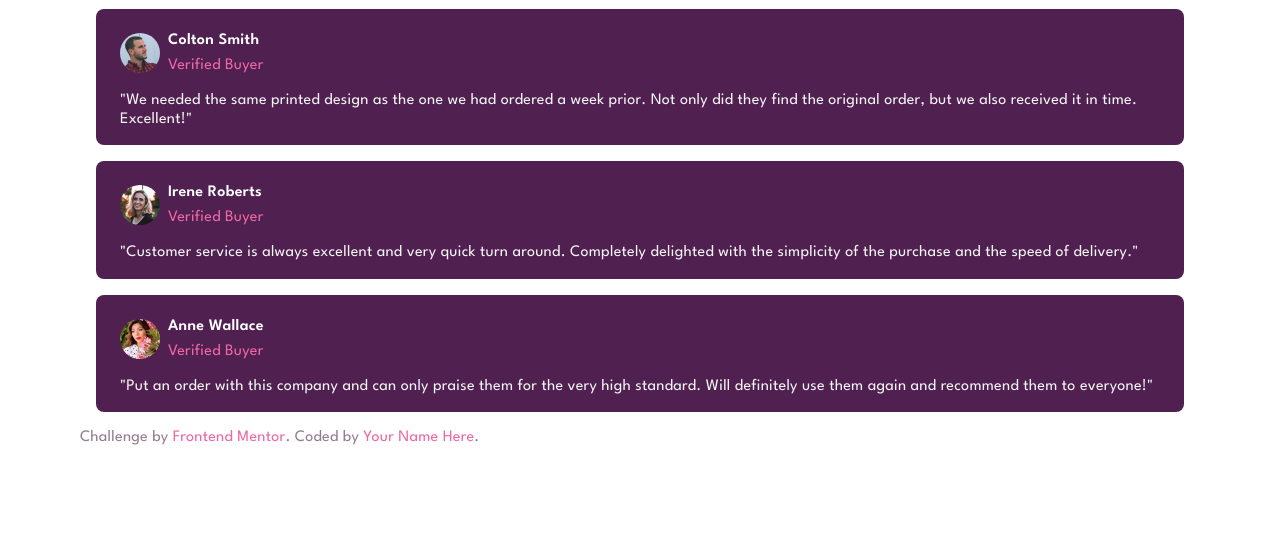
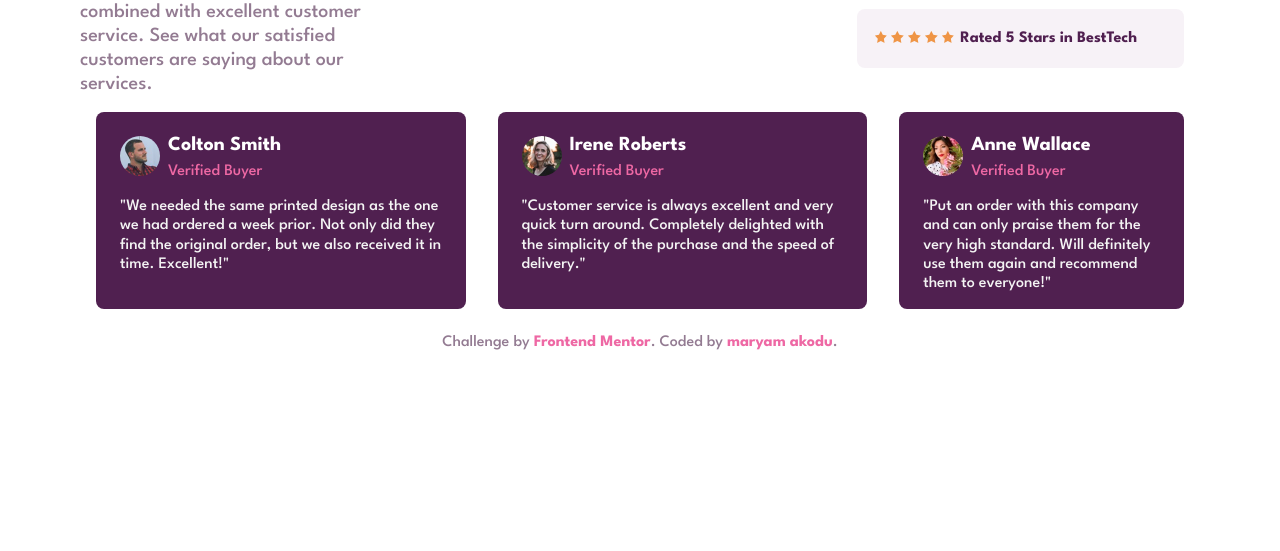
Before and after one commit to meedayyyyy/social-proof-section-master, a plain HTML site: page social-proof-section-master/index.html in a window 1280 px wide. Shown: the part 249-800 px from the top of the page. Drawn offline with Linux system fonts and the light colour scheme.

Commit message:
debugging

```diff
--- a/social-proof-section-master/index.html
+++ b/social-proof-section-master/index.html
@@ -10,7 +10,7 @@
       sizes="32x32"
       href="./images/favicon-32x32.png"
     />
-    <link href="https://fonts.googleapis.com/css2?family=Fraunces:opsz,wght@9..144,400;9..144,500;9..144,600&family=League+Spartan:wght@400;500;600&display=swap" rel="stylesheet">
+    <link href="https://fonts.googleapis.com/css2?family=Fraunces:opsz,wght@9..144,400;9..144,500;9..144,600&family=League+Spartan:wght@400;500;600;700&display=swap" rel="stylesheet">
 <link rel="stylesheet" href="styles.css">
     <title>Frontend Mentor | Social proof section</title>
 
@@ -57,7 +57,7 @@
         </div>
       </div>
     </section>
-<section>
+<section class="bottom">
   <article class="card">
     <header class="customer">
       <img src="images/image-colton.jpg" alt="">
@@ -113,7 +113,7 @@
       <p>Challenge by
       <a href="https://www.frontendmentor.io?ref=challenge" target="_blank"
         >Frontend Mentor</a
-      >. Coded by <a href="#">Your Name Here</a>.</p>
+      >. Coded by <a href="#">maryam akodu</a>.</p>
     </footer>
   </body>
 </html>
--- a/social-proof-section-master/styles.css
+++ b/social-proof-section-master/styles.css
@@ -14,7 +14,6 @@
 body{
     font-family: 'league spartan';
     margin: 40px 16px;
-    letter-spacing: 0.25px;
 }
 
 .main-heading{
@@ -41,6 +40,7 @@ p{
 .rating-card p{
     color: var(--primary-color);
     margin: 4px;
+    font-size: 14px;
 }
 
 .card{
@@ -88,19 +88,48 @@ p{
     margin: 2px;
 }
 
-a{
+.attribution a{
     text-decoration: none;
     color: var(--pink-color);
+    font-weight: bold;
+}
+
+.attribution{
+    text-align: center;
+    margin: 8px;
 }
 
 .review{
     color: #f4f4f4;
-    font-weight: 300;
+}
+
+@media (min-width: 275px){
+    .bottom{
+        display: flex;
+        flex-wrap: wrap;
+        justify-content: space-around;
+        width: 100%;
+    }
+
+    .card{
+        flex: 1 0 200px;
+    }
+
+    .card:nth-of-type(3){
+        flex-grow: 0.5;
+    }
+
+    .rating-card{
+        display: flex;
+        align-items: center;
+    }
 }
 
 @media (min-width: 750px){
     body{
-        margin: 0px 80px;
+        margin: 80px;
+        font-size: 20px;
+        font-weight: 500;
     }
     .top{
 flex-direction: row;        /* grid-template-columns: 2fr 3fr; */
@@ -111,6 +140,12 @@ flex-direction: row;        /* grid-template-columns: 2fr 3fr; */
 
     }
 
+
+    .rating-card p{
+        color: var(--primary-color);
+        margin: 4px;
+        font-size: 16px;
+    }
     .rating-card{
 display: flex;
 align-items: center;
@@ -124,6 +159,17 @@ align-items: center;
     width: 30%;
 }
 
+.main-heading{
+    font-size: 40px;
+    font-weight: bold;
+    letter-spacing: -1px;
+}
+
+.main-heading + p{
+    font-size: 20px;
+    line-height: 1.5rem;
+    font-weight: 500;
+}
 .rating-card:nth-of-type(1){
     position: relative;
     right: 80px;
@@ -132,4 +178,8 @@ align-items: center;
     position: relative;
     right: 40px;
 }
+.bottom{
+    display: flex;
+    /* flex-direction: row; */
 }
+}
```
